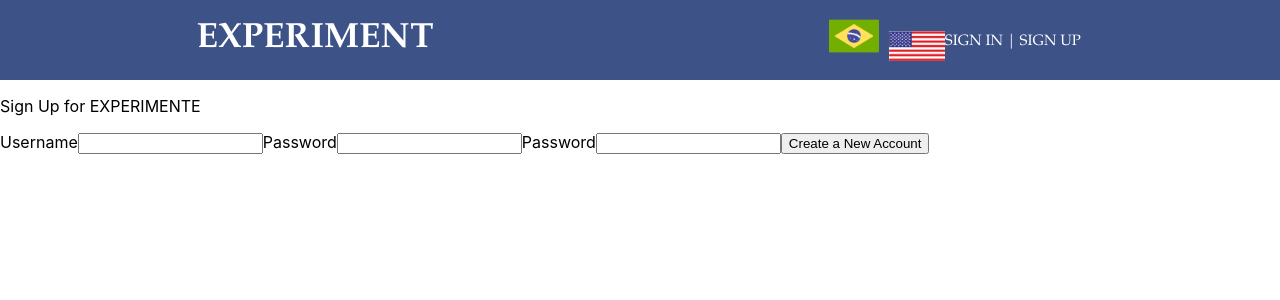
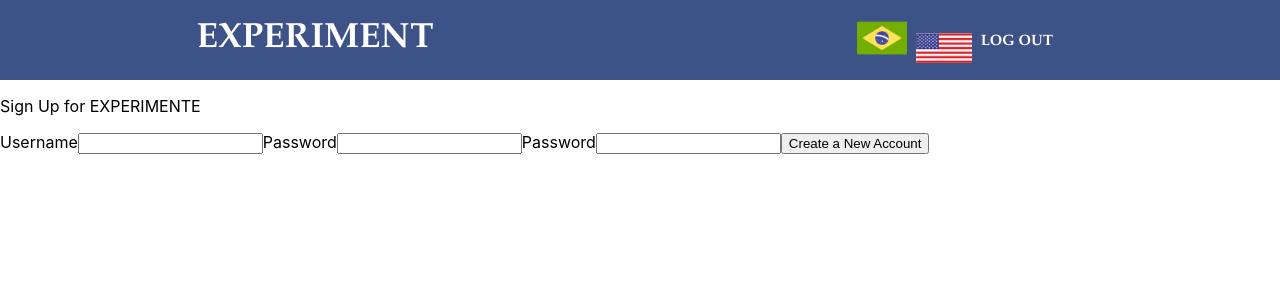
Before and after one commit to kamillatenorio/HCI-Project, a React (Create React App) app: page / in a window 1280 px wide. Shown: the top 300 px of the page. Built offline with nearby package versions, Linux system fonts and the light colour scheme.

Commit message:
Correcting navegation

```diff
--- a/src/components/NavBar.jsx
+++ b/src/components/NavBar.jsx
@@ -2,8 +2,12 @@ import React from "react";
 import  '../App.css';
 import BRFlag from '../assets/img/brazil.png';
 import USAFlag from '../assets/img/usa.png';
+import { Router } from 'react-router-dom';
+
 
 function NavBar() {
+    const currentUrl = window.location.href;
+    // const currentUrl = useLocation();
     return (
         <div className="NavBar">
             <div className="leftSide">
@@ -14,15 +18,20 @@ function NavBar() {
             <div className="rightSide">
                 <div>
                     <div className="links">
-                        <a href="/login"><img src= {BRFlag} alt="BRflag" className="BRflag"/> </a>
-                        <a href="/login"><img src= {USAFlag} alt="BRflag" className="USAflag"/>  </a>
+                        <img src= {BRFlag} alt="BRflag" className="BRflag"/> &nbsp;
+                        <img src= {USAFlag} alt="BRflag" className="USAflag"/>  &nbsp;
                     </div>
                 </div>
                 <div>
+                {currentUrl === "http://localhost:3000/" || currentUrl === "http://localhost:3000/login" || currentUrl === "http://localhost:3000/signup" ? (
                     <div className="linkSign">
-                        <a href="/login">SIGN IN  |  </a>
-                        <a href="/signup">SIGN UP</a>
+                        <a href="/login"> <b>SIGN IN </b> |  </a>
+                        <a href="/signup"> <b>SIGN UP </b> </a>
+                    </div>):(
+                    <div className="linkSign">
+                        <a href="/login"> <b>LOG OUT </b></a>
                     </div>
+                    )}
                 </div>
             </div>
         </div>
```
